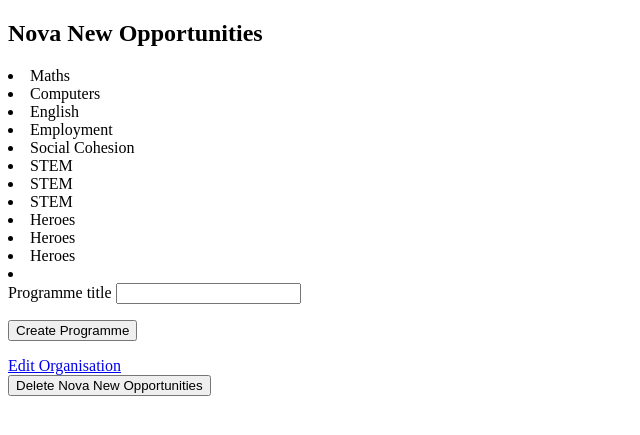
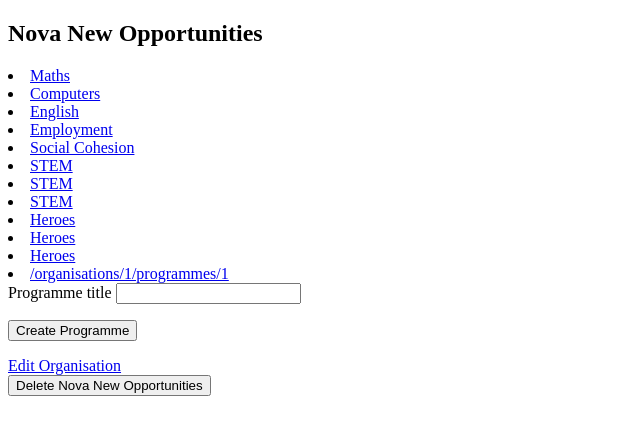
Before and after one commit to VirginiaDooley/nova-new, a Rails app: page /organisations/1 in a window 1280 px wide. Shown: the top 435 px of the page, without its empty margins (0-640 px from the left). Run offline with Rails 7, Linux system fonts and the light colour scheme; data comes from the database, SQL or seed files in the repository; both versions use the stored data as it was after the commit; style sheets or scripts are compiled from the project's sources.

Commit message:
link to programme show

```diff
--- a/app/views/organisations/show.html.erb
+++ b/app/views/organisations/show.html.erb
@@ -1,9 +1,8 @@
 <h2><%= @organisation.name %></h2>
 
-<% @organisation.programmes.each do |p| %>
-<li>
-  <%= p.title %>
-</li>
+<% @organisation.programmes.each do |programme| %>
+  <li><%= link_to programme.title, organisation_programme_path(programme.organisation_id) %>
+  </li>
 <% end %>
 
 <%= form_for ([@organisation, @programme]) do |f| %>
```
Also changed, not shown: db/development.sqlite3, 2 other files.
